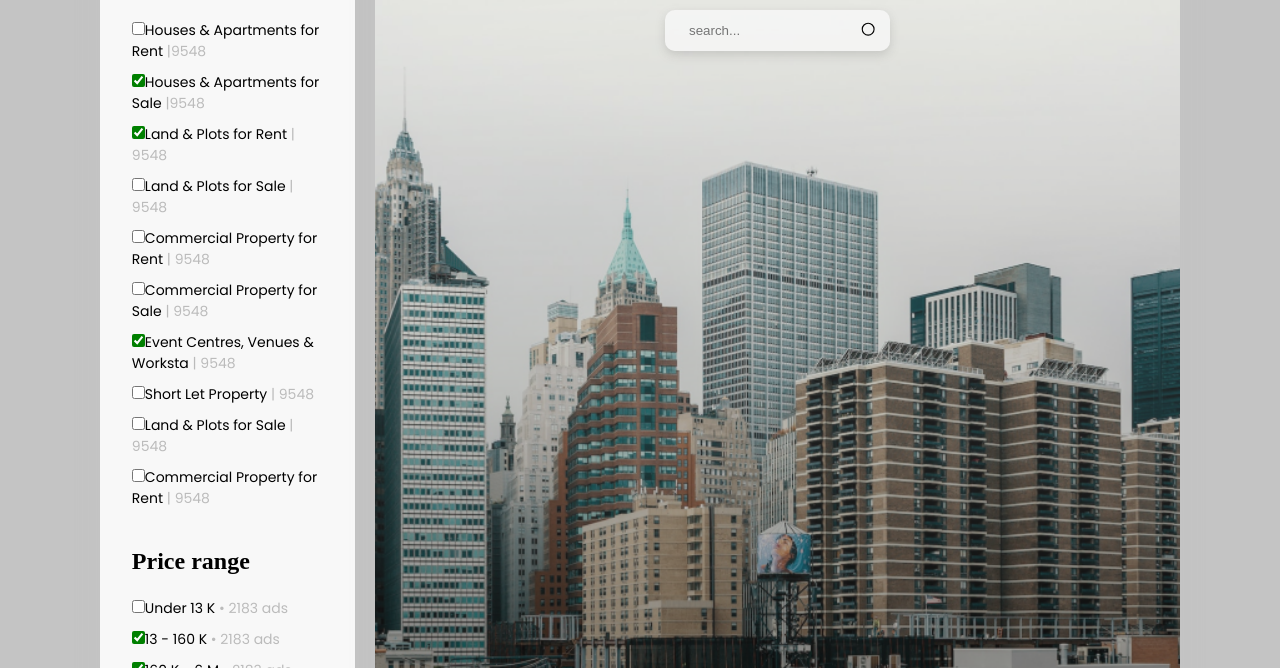
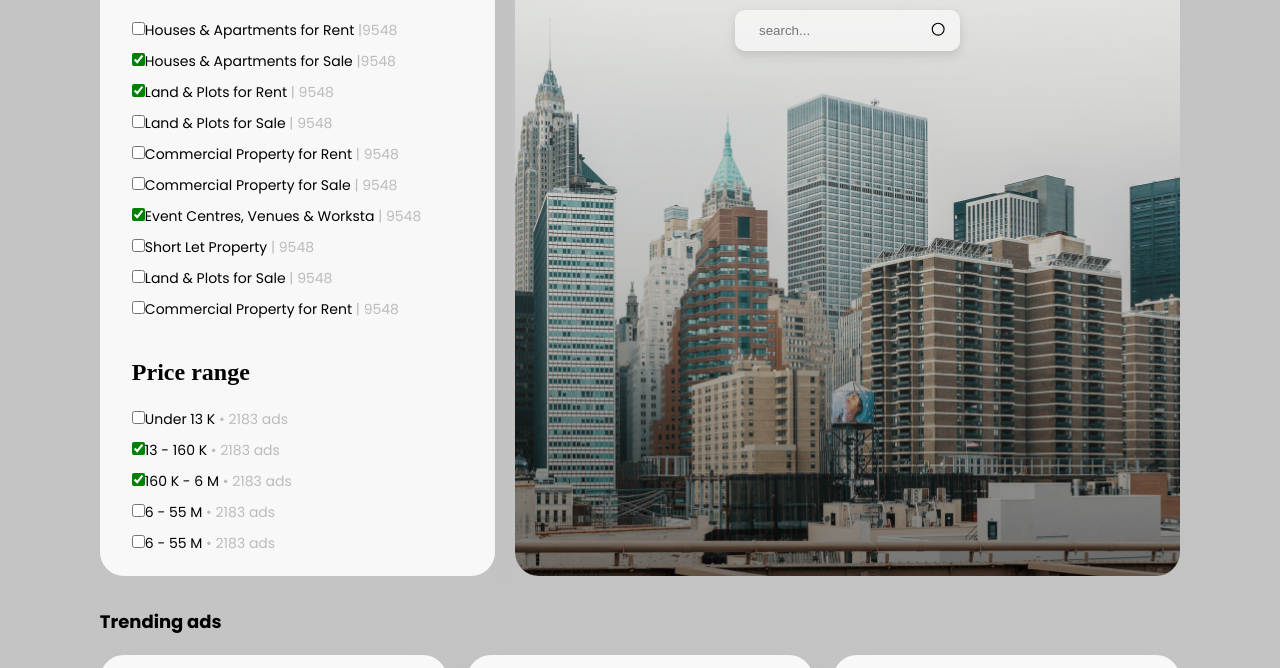
Before and after one commit to Katrin2108/intermediate, a plain HTML site: page index.html in a window 1280 px wide. Shown: the part 309-977 px from the top of the page. Drawn offline with Linux system fonts and the light colour scheme.

Commit message:
Update style.css2

```diff
--- a/assets/css/styles.css
+++ b/assets/css/styles.css
@@ -79,11 +79,12 @@
 .container-left{
     grid-area: location;
     display: flex;
+    min-width: 395px;
     flex-direction: column;
     padding: 22px 32px;
     background-color: #F8F8F8;
     border-radius: 24px;
-    box-shadow: 0px 4px 25px 0px rgba(194, 194, 194, 0.31);
+    box-shadow: 0px 4px 25px  rgba(194, 194, 194, 0.31);
 }
 h1{
     color:#000000 ;
```
